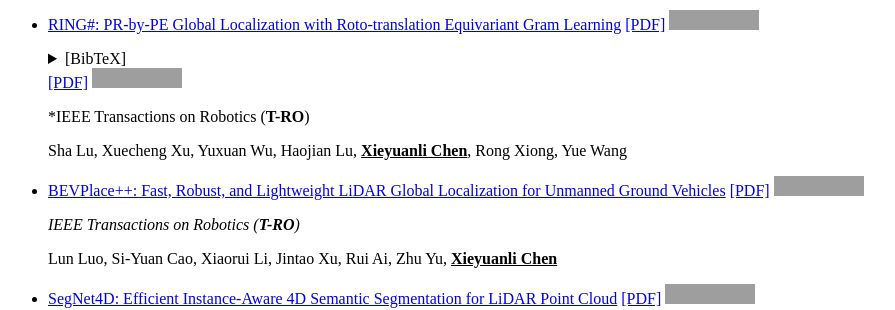
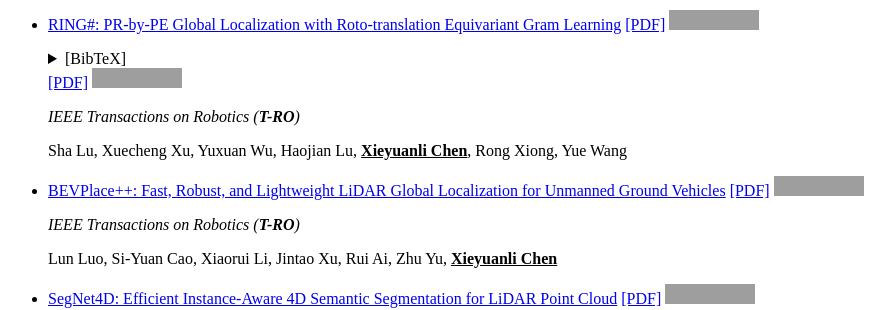
Before and after one commit to shenyehui/Shen-Yehui.github.io, a Jekyll site: the page built from _pages/includes/pub.md, in a window 1280 px wide and 900 px high, scrolled down 509 px, cut to the strip 152-462 px from the top of the window. Shown: the whole strip, without its empty margins (0-895 px from the left). Built offline with Jekyll 4.4.1, drawn with Linux system fonts in a browser that asks for light colours; our own code applies the rules of GitHub Pages for plain Markdown files; grey boxes are pictures that could not be loaded.

Commit message:
Update pub.md

```diff
--- a/_pages/includes/pub.md
+++ b/_pages/includes/pub.md
@@ -30,7 +30,7 @@
     </a>
   </div>
 
-  *IEEE Transactions on Robotics (**T-RO**)
+  *IEEE Transactions on Robotics (**T-RO**)*
 
    Sha Lu, Xuecheng Xu, Yuxuan Wu, Haojian Lu, **<u>Xieyuanli Chen</u>**, Rong Xiong, Yue Wang
 
```
